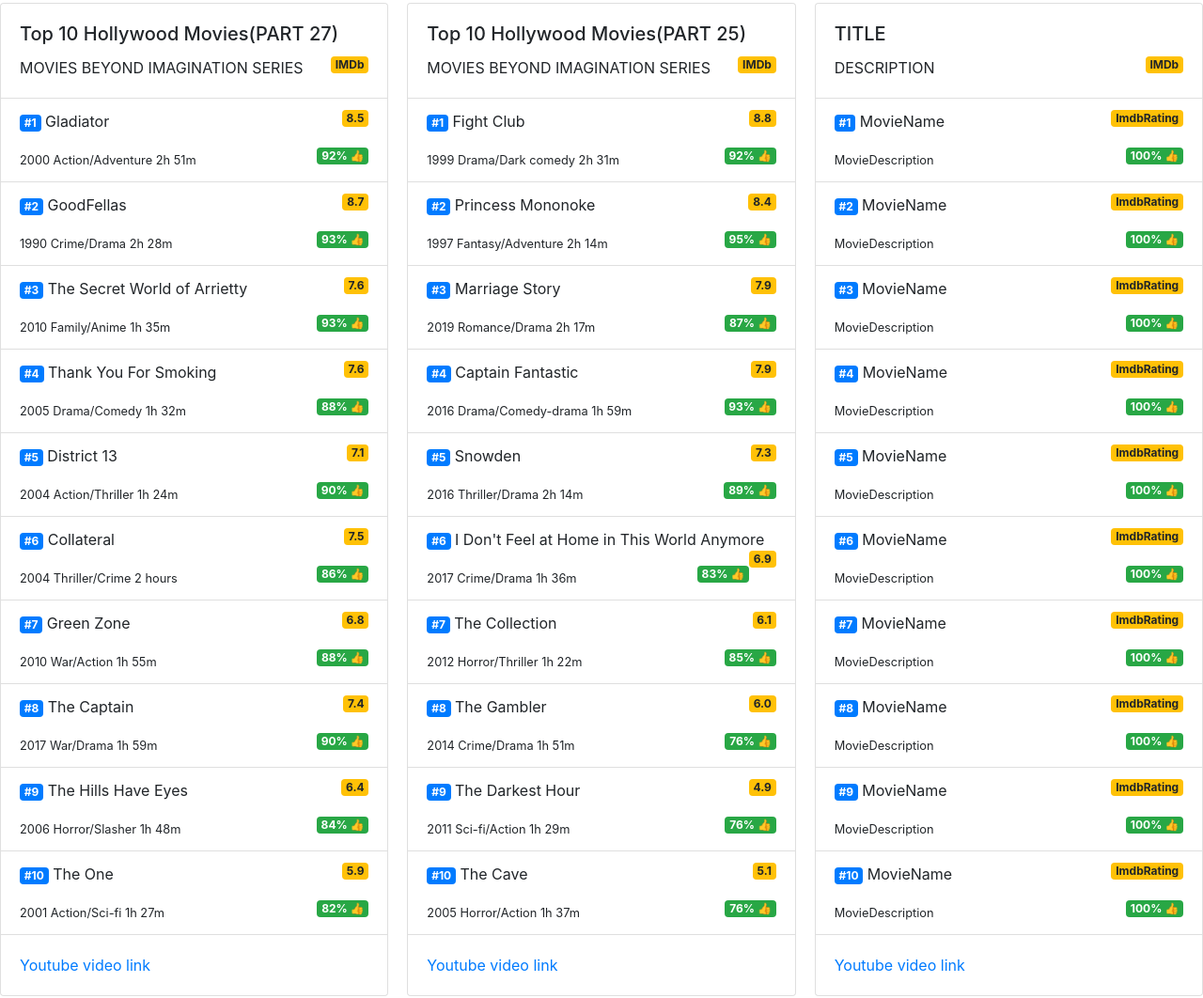
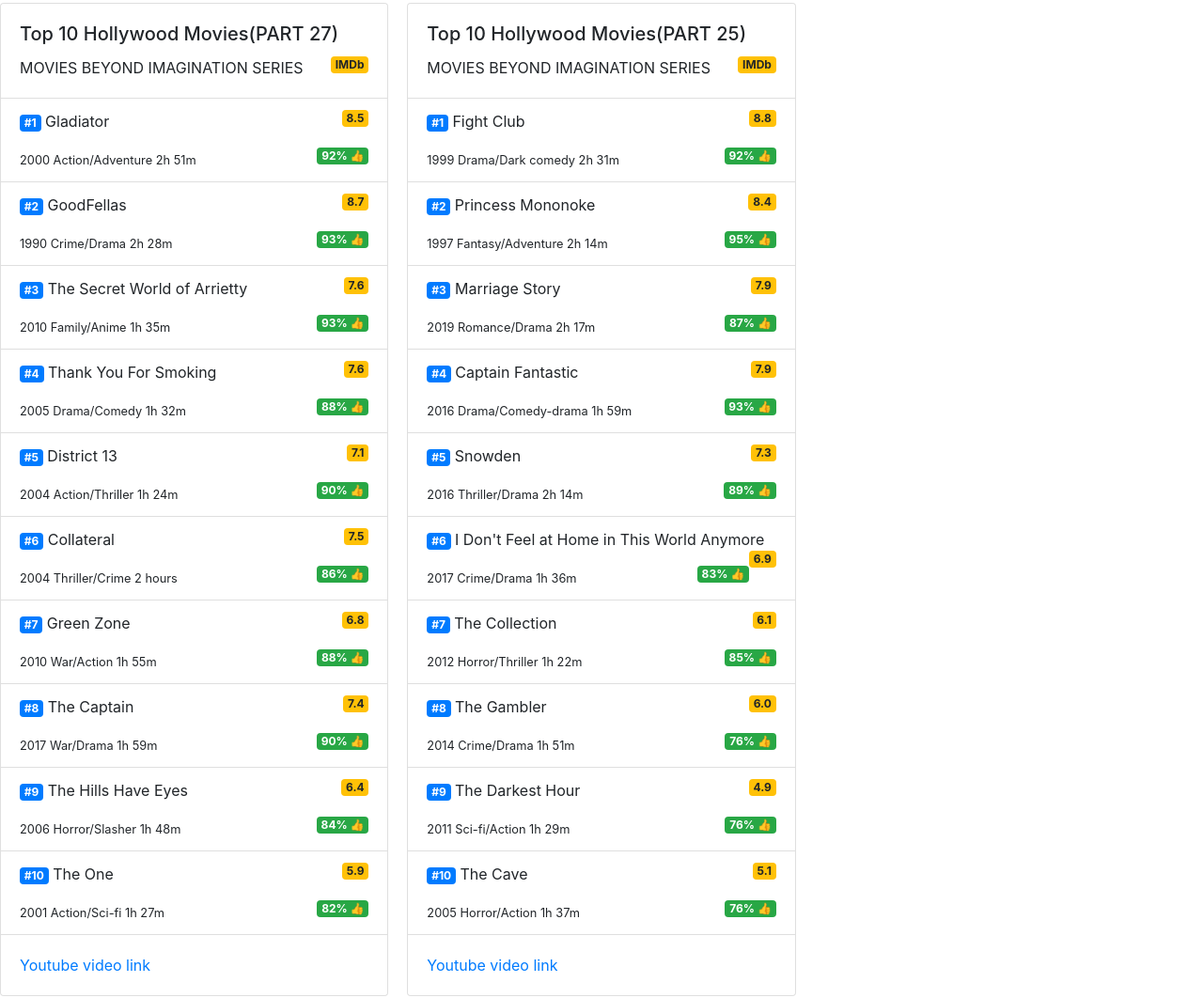
Before and after one commit to vky3831/watch-suggest, a plain HTML site: page index.html in a window 1280 px wide. Shown: the part 278-1340 px from the top of the page at 94% size. Drawn offline with nearby package versions, Linux system fonts and the light colour scheme.

Commit message:
removing sample box

```diff
--- a/index.html
+++ b/index.html
@@ -159,56 +159,6 @@
 
 
 
-
-
-
-
-
-
-
-
-		<!-- FRAME | DO NOT EDIT-->
-		<div class="card">
-		    <div class="card-body">
-		      <h5 class="card-title">TITLE</h5>
-		      <p class="card-text">DESCRIPTION <span class="badge badge-warning" style="float: right;">IMDb</span></p>
-		    </div>
-		    <ul class="list-group list-group-flush">
-
-			    <li class="list-group-item"><p><span class="badge badge-primary">#1</span> MovieName <span class="badge badge-warning" style="float: right;">ImdbRating</span></p><small>MovieDescription </small><span class="badge badge-success" style="float: right;">100% &#x1F44D;</span></li>
-
-			    <li class="list-group-item"><p><span class="badge badge-primary">#2</span> MovieName <span class="badge badge-warning" style="float: right;">ImdbRating</span></p><small> MovieDescription </small><span class="badge badge-success" style="float: right;">100% &#x1F44D;</span></li>
-
-			    <li class="list-group-item"><p><span class="badge badge-primary">#3</span> MovieName <span class="badge badge-warning" style="float: right;">ImdbRating</span></p><small> MovieDescription </small><span class="badge badge-success" style="float: right;">100% &#x1F44D;</span></li>
-
-			    <li class="list-group-item"><p><span class="badge badge-primary">#4</span> MovieName <span class="badge badge-warning" style="float: right;">ImdbRating</span></p><small> MovieDescription </small><span class="badge badge-success" style="float: right;">100% &#x1F44D;</span></li>
-
-			    <li class="list-group-item"><p><span class="badge badge-primary">#5</span> MovieName <span class="badge badge-warning" style="float: right;">ImdbRating</span></p><small> MovieDescription </small><span class="badge badge-success" style="float: right;">100% &#x1F44D;</span></li>
-
-			    <li class="list-group-item"><p><span class="badge badge-primary">#6</span> MovieName <span class="badge badge-warning" style="float: right;">ImdbRating</span></p><small> MovieDescription </small><span class="badge badge-success" style="float: right;">100% &#x1F44D;</span></li>
-
-			    <li class="list-group-item"><p><span class="badge badge-primary">#7</span> MovieName <span class="badge badge-warning" style="float: right;">ImdbRating</span></p><small> MovieDescription </small><span class="badge badge-success" style="float: right;">100% &#x1F44D;</span></li>
-
-			    <li class="list-group-item"><p><span class="badge badge-primary">#8</span> MovieName <span class="badge badge-warning" style="float: right;">ImdbRating</span></p><small> MovieDescription </small><span class="badge badge-success" style="float: right;">100% &#x1F44D;</span></li>
-
-			    <li class="list-group-item"><p><span class="badge badge-primary">#9</span> MovieName <span class="badge badge-warning" style="float: right;">ImdbRating</span></p><small> MovieDescription </small><span class="badge badge-success" style="float: right;">100% &#x1F44D;</span></li>
-
-			    <li class="list-group-item"><p><span class="badge badge-primary">#10</span> MovieName <span class="badge badge-warning" style="float: right;">ImdbRating</span></p><small> MovieDescription </small><span class="badge badge-success" style="float: right;">100% &#x1F44D;</span></li>
-
-		  	</ul>
-		  	<div class="card-body">
-    			<a target="_blank" href="#" class="card-link">Youtube video link</a>
-  			</div>
-		</div>
-
-
-
-
-
-
-
-
-
 	</div>
 </body>
 </html>
```
